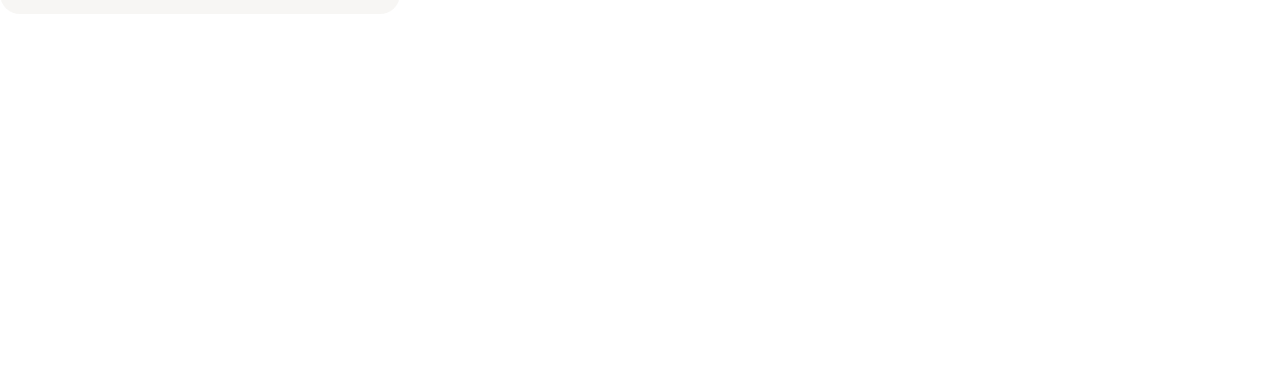
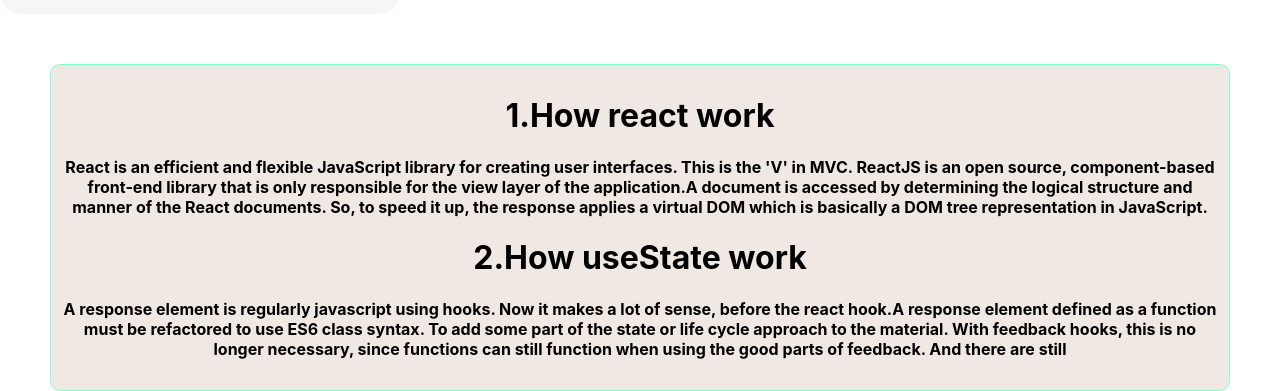
Before and after one commit to Sakilshikdar/lucky-one-assigment-8, a React (Create React App) app: page / in a window 1280 px wide. Shown: the part 1981-2372 px from the top of the page. Before the commit the page ends 1995 px from the top, so only its background shows below. Built offline with nearby package versions, Linux system fonts and the light colour scheme.

Commit message:
all-complete

```diff
--- a/public/index.html
+++ b/public/index.html
@@ -24,7 +24,7 @@
       work correctly both with client-side routing and a non-root public URL.
       Learn how to configure a non-root public URL by running `npm run build`.
     -->
-    <title>React App</title>
+    <title>Phone Center</title>
   </head>
   <body>
     <noscript>You need to enable JavaScript to run this app.</noscript>
--- a/src/App.css
+++ b/src/App.css
@@ -27,6 +27,15 @@
 .App-link {
   color: #61dafb;
 }
+.p-react {
+  border: 1px solid aquamarine;
+  margin-right: 50px;
+  margin-top: 50px;
+  margin-left: 50px;
+  background-color: rgb(240, 232, 227);
+  border-radius: 10px;
+  padding: 10px;
+}
 
 @keyframes App-logo-spin {
   from {
--- a/src/App.js
+++ b/src/App.js
@@ -11,6 +11,17 @@
     <div className="App">
     <Header></Header>
     <Phones></Phones>
+    <div className='p-react'>
+    <div>
+        <h1>1.How react work</h1>
+        <h4>React is an efficient and flexible JavaScript library for creating user interfaces. This is the 'V' in MVC. ReactJS is an open source, component-based front-end library that is only responsible for the view layer of the application.A document is accessed by determining the logical structure and manner of the React documents. So, to speed it up, the response applies a virtual DOM which is basically a DOM tree representation in JavaScript.</h4>
+    </div>
+    <div>
+      <h1>2.How useState work</h1>
+      <h4>
+       A response element is regularly javascript using hooks. Now it makes a lot of sense, before the react hook.A response element defined as a function must be refactored to use ES6 class syntax. To add some part of the state or life cycle approach to the material. With feedback hooks, this is no longer necessary, since functions can still function when using the good parts of feedback. And there are still</h4>
+    </div>
+    </div>
     </div>
   );
 }
--- a/src/component/Cart/Cart.css
+++ b/src/component/Cart/Cart.css
@@ -0,0 +1,12 @@
+.phone-style img{
+    width: 20px;
+  height: 20px;
+  border-radius: 5px;
+  margin-right: 20px;
+
+}
+.phone-style{
+    display: flex;
+    align-items: center;
+    justify-content: center;
+}
--- a/src/component/Cart/Cart.js
+++ b/src/component/Cart/Cart.js
@@ -1,9 +1,11 @@
 import React from 'react';
+import './Cart.css'
+const Cart = ({cart}) => {
+    const{name,img} = cart;
+    return (
+        <div className='phone-style'>
 
-const Cart = ({cart}) => {
-    const{name,img} = cart
-    return (
-        <div>
+            <img src={img} alt="" />
             <p>{name}</p>
         </div>
     );
--- a/src/component/Phone/Phone.css
+++ b/src/component/Phone/Phone.css
@@ -1,5 +1,4 @@
 .phone{
-    /* border: 1px solid; */
     background-color: rgba(233, 229, 224, 0.36);
     border-radius: 20px;
 }
--- a/src/component/Phone/Phone.js
+++ b/src/component/Phone/Phone.js
@@ -7,6 +7,7 @@
     const {phone, handleAdd} =props
     const {img, name, price} = phone
     return (
+        <div>
         <div className='phone'>
             <img src={img} alt="" />
             <h2>Name: {name}</h2>
@@ -15,6 +16,8 @@
             <FontAwesomeIcon className='icon' icon={faShoppingCart}></FontAwesomeIcon>
             </button>
         </div>
+    </div>
+
 
     );
 };
--- a/src/component/Phones/Phones.css
+++ b/src/component/Phones/Phones.css
@@ -14,3 +14,13 @@
     height: 25%;
     border-radius: 20px;
 }
+@media screen and (max-width: 580px) {
+    .phones-style{
+        display: flex;
+        flex-direction: column;
+    }
+    .singlePhone{
+        display: grid;
+        grid-template-columns: repeat(1, 1fr);
+    }
+}
--- a/src/component/Phones/Phones.js
+++ b/src/component/Phones/Phones.js
@@ -13,27 +13,26 @@
     } ,[])
 
     const handleAdd = (phone) =>{
-        if(carts.length >5){
-            console.log('length is big')
-        }
-        else{
-
             const findItem = carts.find(p => p == phone)
             if(!findItem){
                 const newCart = [...carts, phone]
-                setCart(newCart)
-        }
+                if(newCart.length === 5){
+
+                }
+                else{
+
+                    setCart(newCart)
+                }
         }
     }
-
     const resetBtn = () => {
         setCart([])
     }
-    const randomCart =() =>{
-        let value = 0;
-        if(carts.length !== 0){
-            value = Math.round(Math.random() * carts.length)
-            console.log(value);
+    const randomCart = () => {
+        if(carts.length > 0) {
+            const randomValue = Math.floor(Math.random() * carts.length);
+            const luckyNumber = carts[randomValue];
+            setCart([luckyNumber])
         }
     }
     return (
@@ -52,13 +51,14 @@
 
          {
             carts.map(cart => <Cart
+            key={cart.id}
                 cart = {cart}
                 >
                 </Cart>)
             }
-             <button onClick={randomCart()}>CHOOSE 1 FOR ME</button>
+             <button onClick={randomCart}>CHOOSE 1 FOR ME</button>
              <br />
-            <button onClick={()=>resetBtn()}>CHOOSE AGAIN</button>
+            <button onClick={resetBtn}>CHOOSE AGAIN</button>
             </div>
         </div>
 
```
Also changed, not shown: 2 other files (tests, documents, lock files or other folders).
